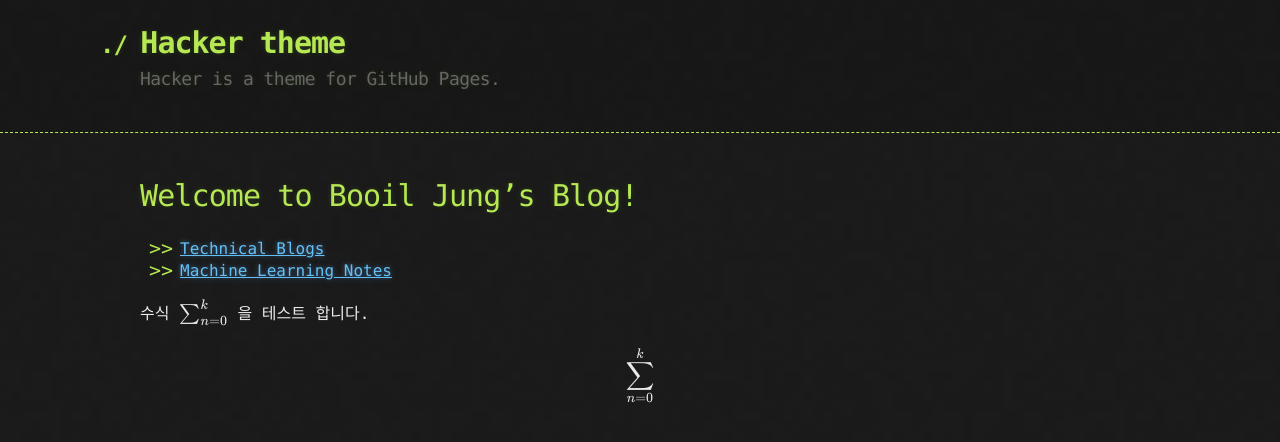
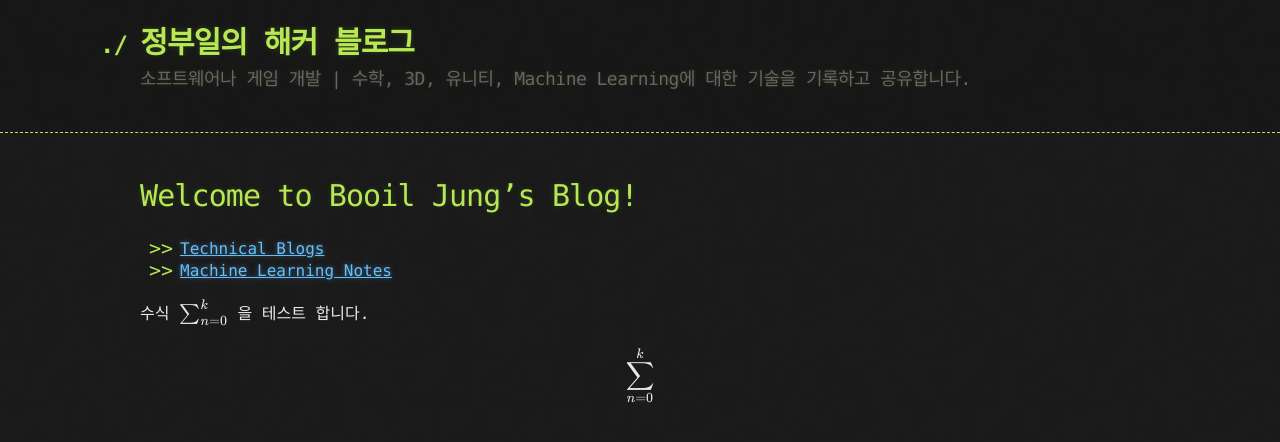
Before and after one commit to booiljung/xxxxx, a Jekyll site: the page built from index.md, in a window 1280 px wide. Shown: the top 442 px of the page. Built offline with Jekyll 4.4.1, drawn with Linux system fonts in a browser that asks for light colours; our own code applies the rules of GitHub Pages for plain Markdown files; formulas are drawn with MathJax 3.

Commit message:
default title changed to booiljung

```diff
--- a/_config.yml
+++ b/_config.yml
@@ -1,6 +1,6 @@
-title: Hacker theme
-description: Hacker is a theme for GitHub Pages.
-show_downloads: true
+title: 정부일의 해커 블로그
+description: 소프트웨어나 게임 개발 | 수학, 3D, 유니티, Machine Learning에 대한 기술을 기록하고 공유합니다.
+show_downloads: false
 google_analytics:
 theme: jekyll-theme-hacker
 encoding: utf-8
```
